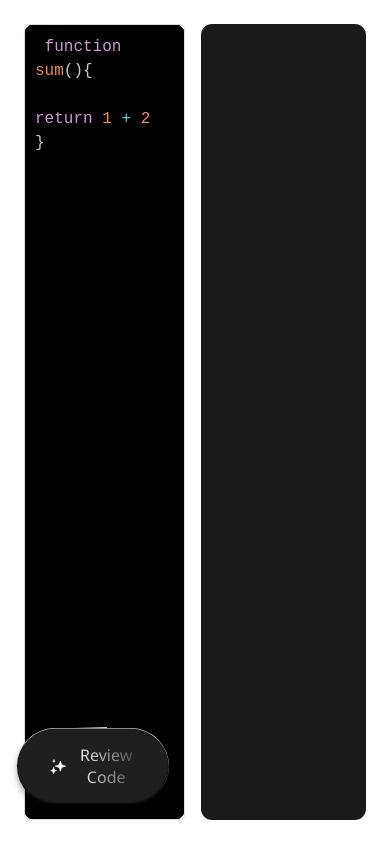
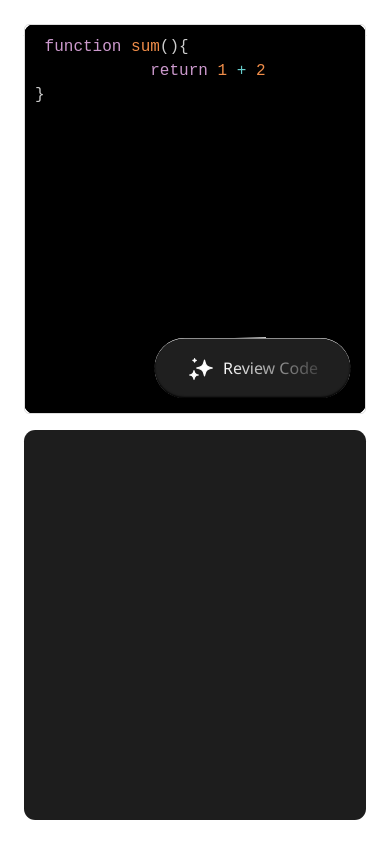
Before and after one commit to KausHalJHa-04/CODE-REVIEW, a React (Vite) app in the folder Frontend/: page / in a window 390 px wide. Built offline with nearby package versions, Linux system fonts and the light colour scheme.

Commit message:
initial commit

```diff
--- a/Frontend/src/App.css
+++ b/Frontend/src/App.css
@@ -16,6 +16,7 @@ main{
   width: 100%;
   padding: 1.5rem;
   gap: 1rem;
+  flex-direction: row;
 }
 
 main .left,
@@ -48,7 +49,7 @@ main .left .review{
   border-color: #000000;
 }
 main .right{
-  background-color: #1b1a1a;
+  background-color: #1d1d1d;
   padding: 1rem 2rem;
   font-size: 1.2rem;
   overflow: auto;
@@ -236,3 +237,10 @@ main .right{
   font-size: 1rem;
   color: transparent;
 }
+
+
+@media (max-width: 768px) {
+  main {
+    flex-direction: column; /* Stack left and right on smaller screens */
+  }
+}
```
Also changed, not shown: 1 other file (tests, documents, lock files or other folders).
